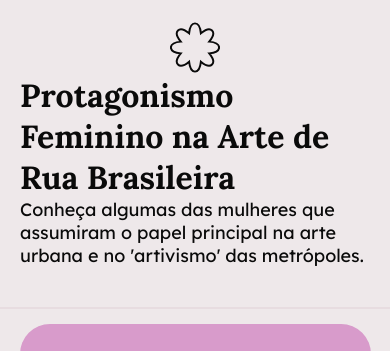
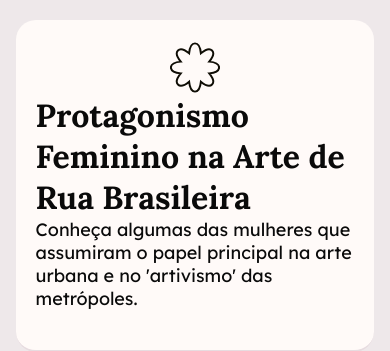
Before and after one commit to sabrina-anchieta/mulheres-na-arte-urbana, a plain HTML site: page index.html in a window 390 px wide. Shown: the top 351 px of the page. Drawn offline with Linux system fonts and the light colour scheme.

Commit message:
design changes

```diff
--- a/style.css
+++ b/style.css
@@ -11,14 +11,16 @@ body{
 }
 
 header{
-
     padding: 20px 20px 40px;
-    background-color: #eee8ea;
+    background-color: #fffaf8;
     color: #0a0a0a;
+    width: 92%;
     display: flex;
     border-bottom: solid 2px #e7dce0;
     flex-wrap: wrap-reverse;
-    justify-content: space-around;
+    justify-content: space-between;
+    margin: 20px auto;
+    border-radius: 20px;
 }
 
 #header-text{
@@ -29,7 +31,7 @@ header{
 #minilogo {
     fill: none;
     height: 100%;
-    stroke: #0a0a0a;
+    stroke: #0f0d05;
     stroke-miterlimit: 10;
     stroke-width: 5.5px;
     transform-origin: center;
@@ -214,6 +216,10 @@ footer .fontes summary{
 /*responsividade!*/
 
 @media (max-width: 1060px){
+    header{
+        justify-content:center;
+    }
+
     header h1{
         font-size: 45px;
     }
@@ -233,6 +239,10 @@ footer .fontes summary{
     .artista{
         font-size: 42px;
     }
+
+    #minilogo {
+        width: 75px;
+    }
 }
 
 @media (max-width: 700px){
```
